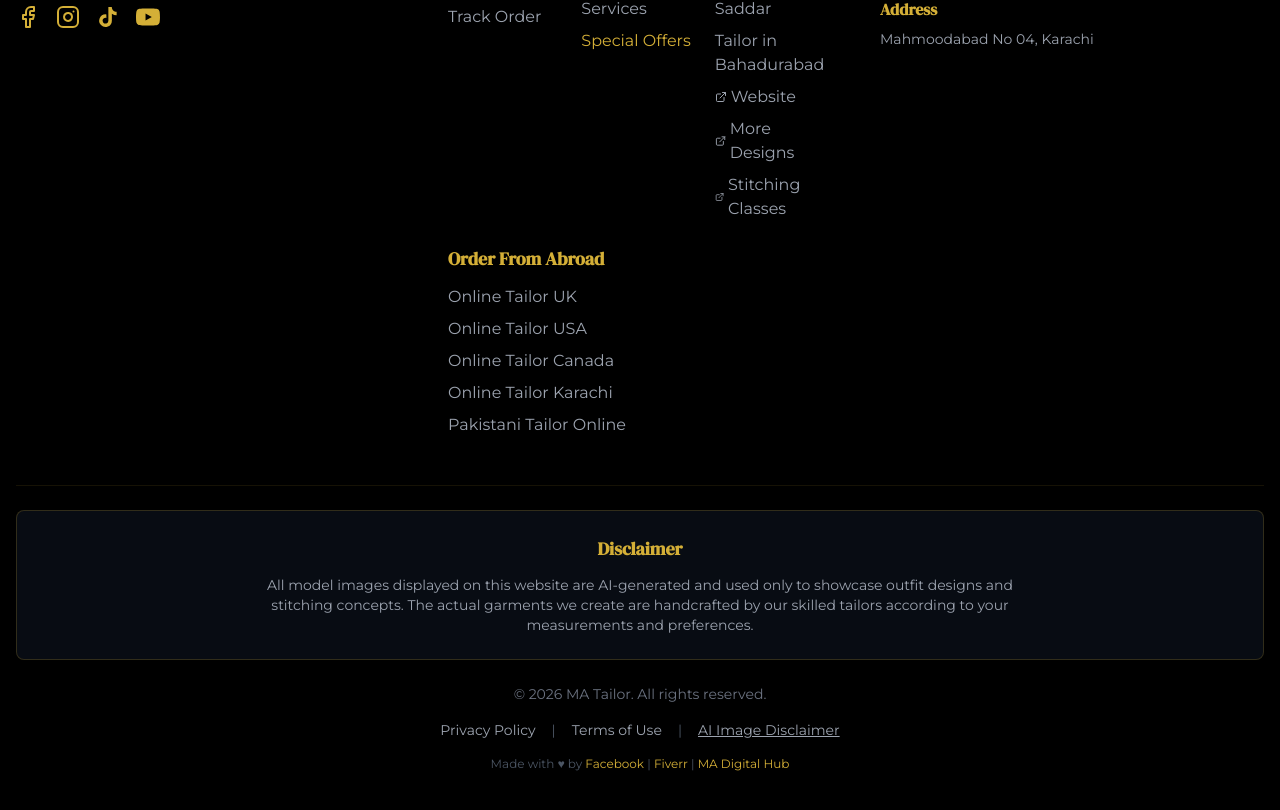
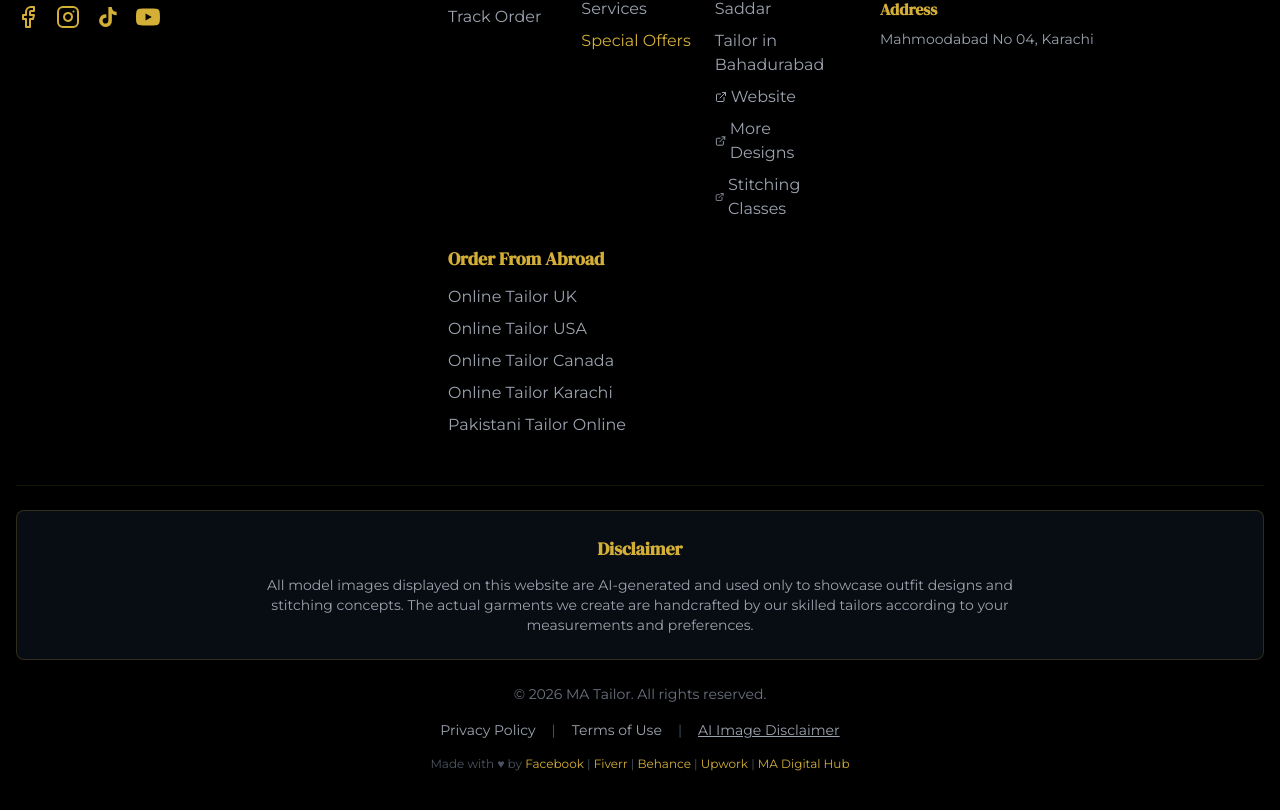
Before and after one commit to Majidali1980/tailor-stitched-pages, a React (Vite) app: page /faq in a window 1280 px wide. Shown: the part 2974-3784 px from the top of the page. Built offline with nearby package versions, Linux system fonts and the light colour scheme; no server answers; the database is empty.

Commit message:
Add Behance + Upwork links to footer (Fiverr already there)

```diff
--- a/src/components/Footer.tsx
+++ b/src/components/Footer.tsx
@@ -148,6 +148,8 @@ const Footer = () => {
               Made with ♥ by{' '}
               <a href="https://www.facebook.com/share/16TyxwjKRy/" target="_blank" rel="noopener noreferrer" className="text-gold hover:underline">Facebook</a> | {' '}
               <a href="https://www.fiverr.com/users/alimajid0302198" target="_blank" rel="noopener noreferrer" className="text-gold hover:underline">Fiverr</a> | {' '}
+              <a href="https://www.behance.net/majidali133" target="_blank" rel="noopener noreferrer" className="text-gold hover:underline">Behance</a> | {' '}
+              <a href="https://www.upwork.com/freelancers/~01a992e3c7800022a4" target="_blank" rel="noopener noreferrer" className="text-gold hover:underline">Upwork</a> | {' '}
               <a href="https://majidali.lovable.app/" target="_blank" rel="noopener noreferrer" className="text-gold hover:underline">MA Digital Hub</a>
             </p>
           </div>
```
